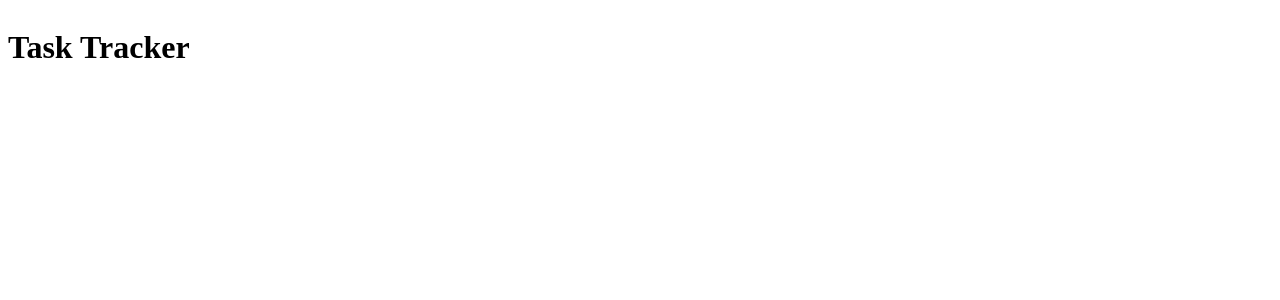
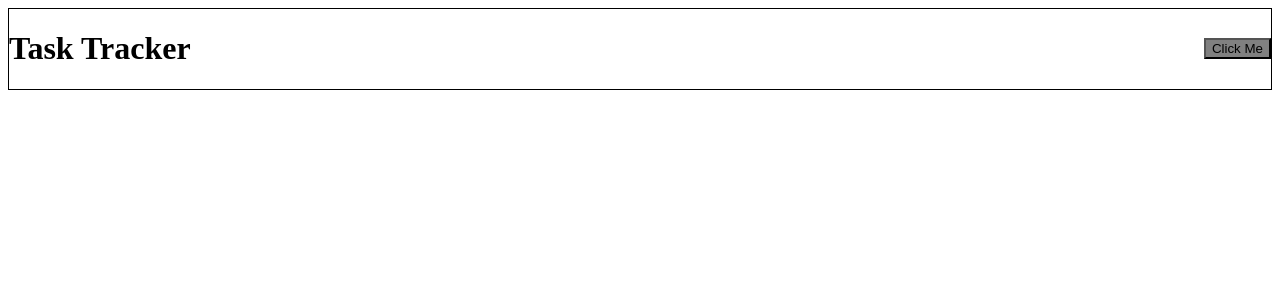
Before and after one commit to 1997Buhuti/angular-crash, an Angular app: page / in a window 1280 px wide. Shown: the top 300 px of the page. Built offline with nearby package versions, Linux system fonts and the light colour scheme.

Commit message:
Components Output Data

```diff
--- a/src/app/components/button/button.component.html
+++ b/src/app/components/button/button.component.html
@@ -1 +1,7 @@
-<p>button works!</p>
+<button
+  [ngStyle]="{'background-color': color}"
+  class="btn-"
+  (click)="onClick()"
+>
+  {{text}}
+</button>
--- a/src/app/components/button/button.component.ts
+++ b/src/app/components/button/button.component.ts
@@ -1,4 +1,4 @@
-import { Component, OnInit } from '@angular/core';
+import {Component, OnInit, Input, Output, EventEmitter} from '@angular/core';
 
 @Component({
   selector: 'app-button',
@@ -6,10 +6,17 @@ import { Component, OnInit } from '@angular/core';
   styleUrls: ['./button.component.css']
 })
 export class ButtonComponent implements OnInit {
+  @Input() text: string;
+  @Input() color: string;
+  @Output() btnClick = new EventEmitter();
 
-  constructor() { }
+  constructor() {
+  }
 
   ngOnInit(): void {
   }
 
+  onClick() {
+    this.btnClick.emit();
+  }
 }
--- a/src/app/components/header/header.component.css
+++ b/src/app/components/header/header.component.css
@@ -3,4 +3,6 @@ header{
   justify-content: space-between;
   align-items: center;
   margin-bottom: 20px;
+  border: 1px solid black;
+
 }
--- a/src/app/components/header/header.component.html
+++ b/src/app/components/header/header.component.html
@@ -1,3 +1,4 @@
 <header>
   <h1>{{title}}</h1>
+  <app-button color="grey" text="Click Me"   (btnClick)="toggleAddTask()"></app-button>
 </header>
--- a/src/app/components/header/header.component.ts
+++ b/src/app/components/header/header.component.ts
@@ -10,5 +10,7 @@ export class HeaderComponent implements OnInit {
   constructor() { }
   ngOnInit(): void {
   }
-
+  toggleAddTask(){
+    console.log('toggle');
+  }
 }
--- a/tsconfig.json
+++ b/tsconfig.json
@@ -13,6 +13,7 @@
     "sourceMap": true,
     "declaration": false,
     "downlevelIteration": true,
+    "strictPropertyInitialization": false,
     "experimentalDecorators": true,
     "moduleResolution": "node",
     "importHelpers": true,
```
Also changed, not shown: src/app/ITask.ts (added, +7 -0 lines), src/app/Sample_Tasks.ts (added, +22 -0 lines).
